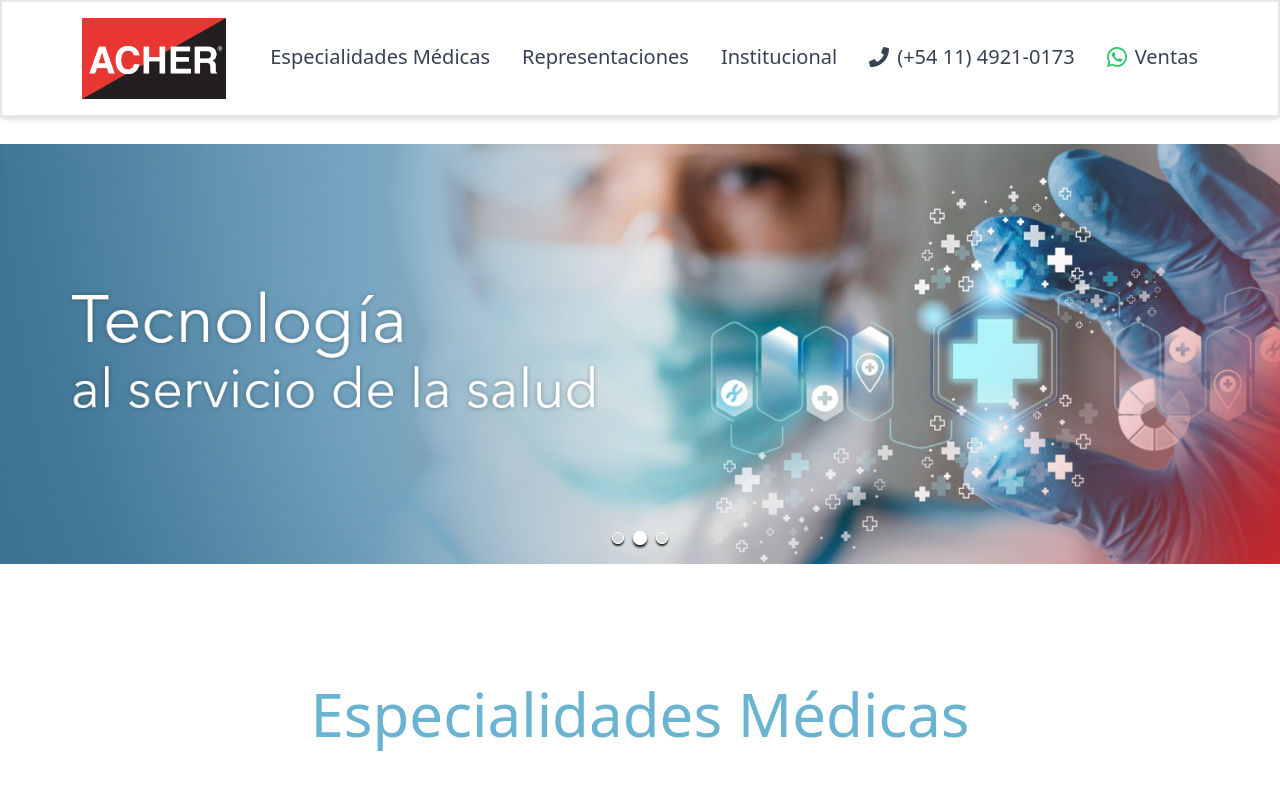
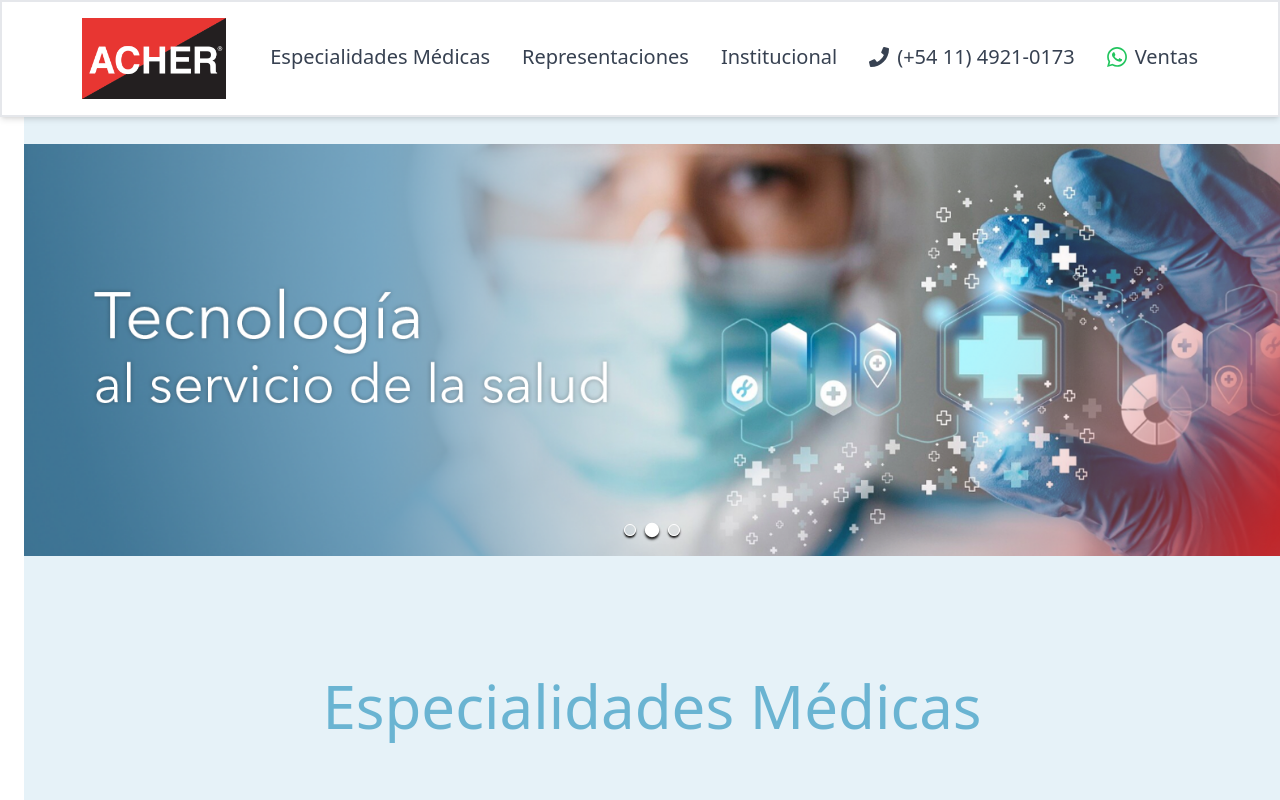
Before and after one commit to FedeSabi/Acher-Website, a React (Vite) app: page / in a window 1280 px wide. Shown: the top 800 px of the page. Built offline with nearby package versions, Linux system fonts and the light colour scheme.

Commit message:
se modifico ancho a 2xl

```diff
--- a/src/components/ButtonsHome2.jsx
+++ b/src/components/ButtonsHome2.jsx
@@ -159,7 +159,7 @@ const ButtonsHome2 = () => {
           <div
             className={`transition-all duration-500 ease-in-out w-screen ${
               openSection ? "max-h-[1200px]" : "max-h-0"
-            } overflow-hidden absolute left-0 right-0 bg-[#e7e5e5] sm:mt-[150px] mt-80 sm:-ml-[0px] md:-ml-[0px] lg:-ml-[0px] xl:-ml-[90px]`}
+            } overflow-hidden absolute left-0 right-0 bg-[#e7e5e5] sm:mt-[150px] mt-80 sm:-ml-[0px] md:-ml-[0px] lg:-ml-[0px] xl:-ml-[90px] 2xl:-ml-[590px]`}
           >
             {/*Inicio cardilogia */}
             {openSection === "cardiología" && (
--- a/src/pages/Home.jsx
+++ b/src/pages/Home.jsx
@@ -18,7 +18,7 @@ const Home = () => {
   }
 
   return (
-    <div>
+    <div className='bg-[#E6F2F8] ml-6'>
     <div className="flex flex-col justify-evenly">
       <CarouselHome />
       <div className="flex flex-col justify-center items-center w-auto mb-8">
```
